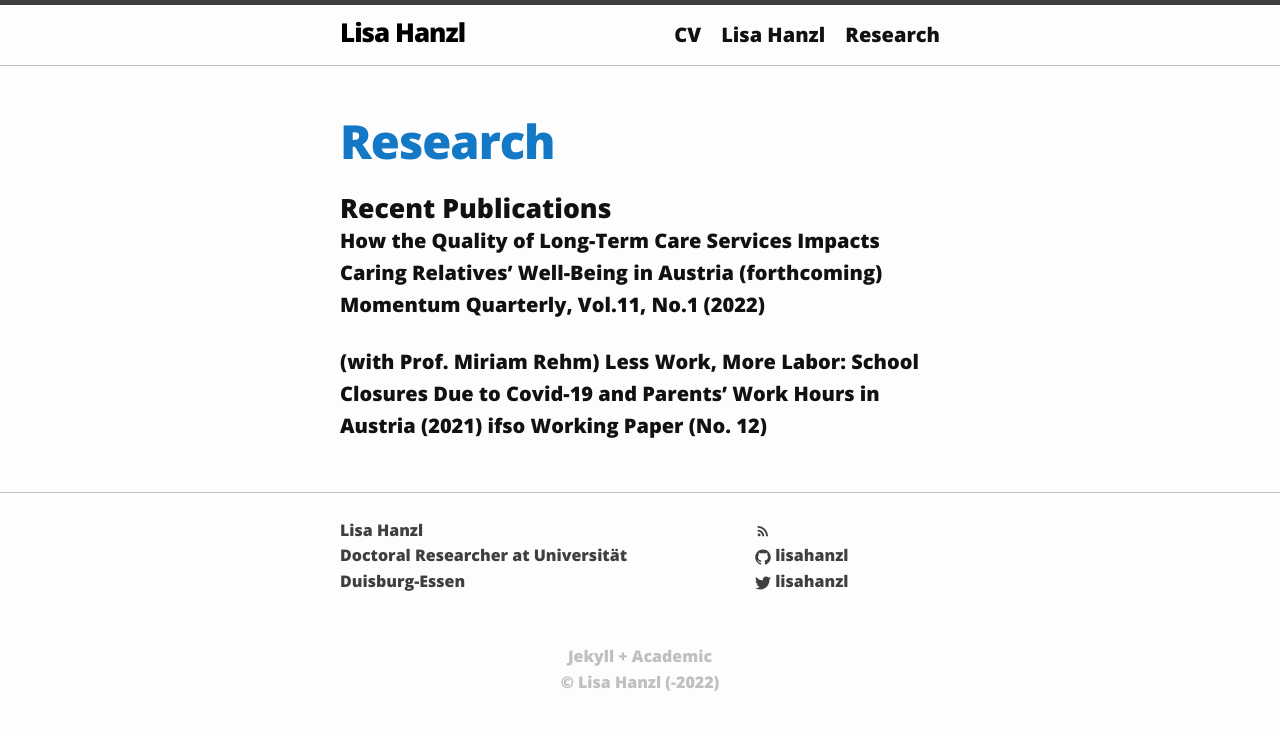
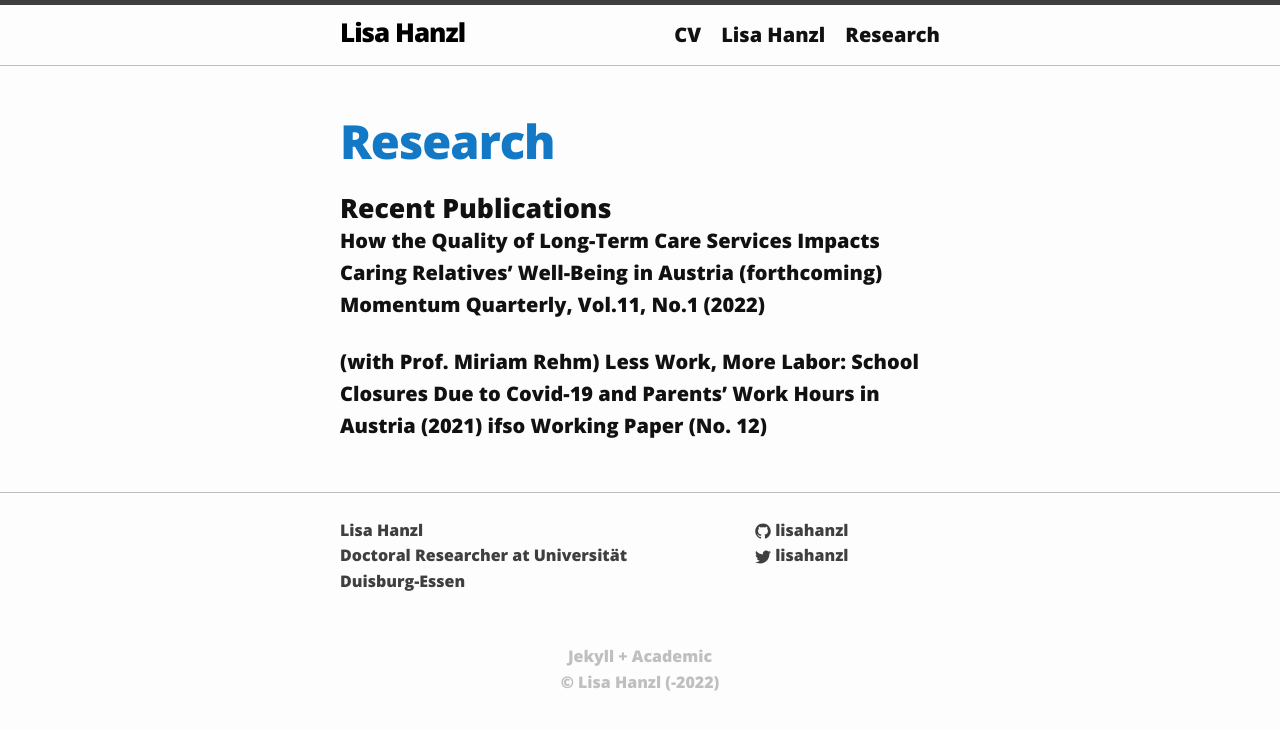
Before and after one commit to lisahanzl/lisahanzl.github.io, a Jekyll site: the page built from research.md, in a window 1280 px wide. Shown: the top 730 px of the page. Built offline with Jekyll 4.4.1, drawn with Linux system fonts in a browser that asks for light colours.

Commit message:
delete RSS

```diff
--- a/_includes/contactlist.html
+++ b/_includes/contactlist.html
@@ -3,9 +3,6 @@
   {{ site.data.academic_i18n.links[plang] }}
 </span>
 <ul class="contact-list {{ include.class }}">
-  <li>
-    {% include _icons/rss.html %}
-  </li>
 
   {% if site.github_username %}
   <li>
```
